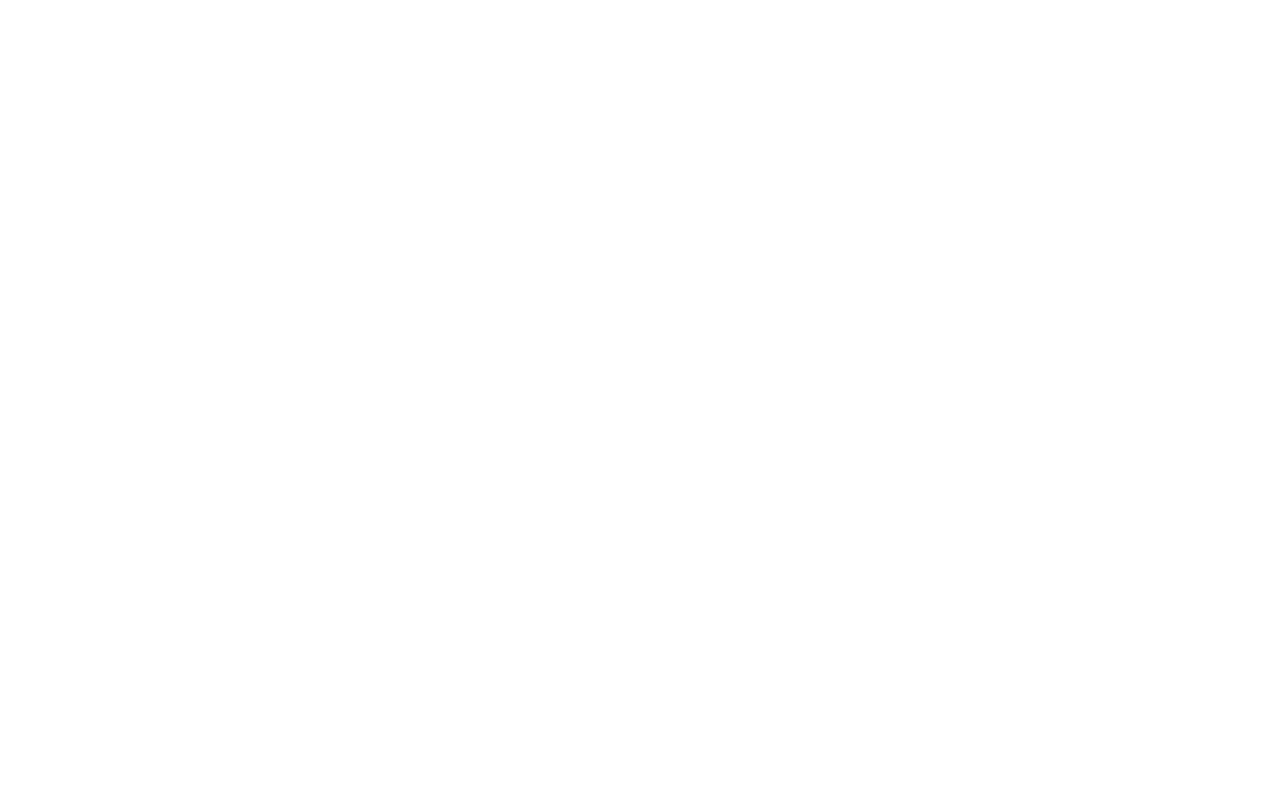
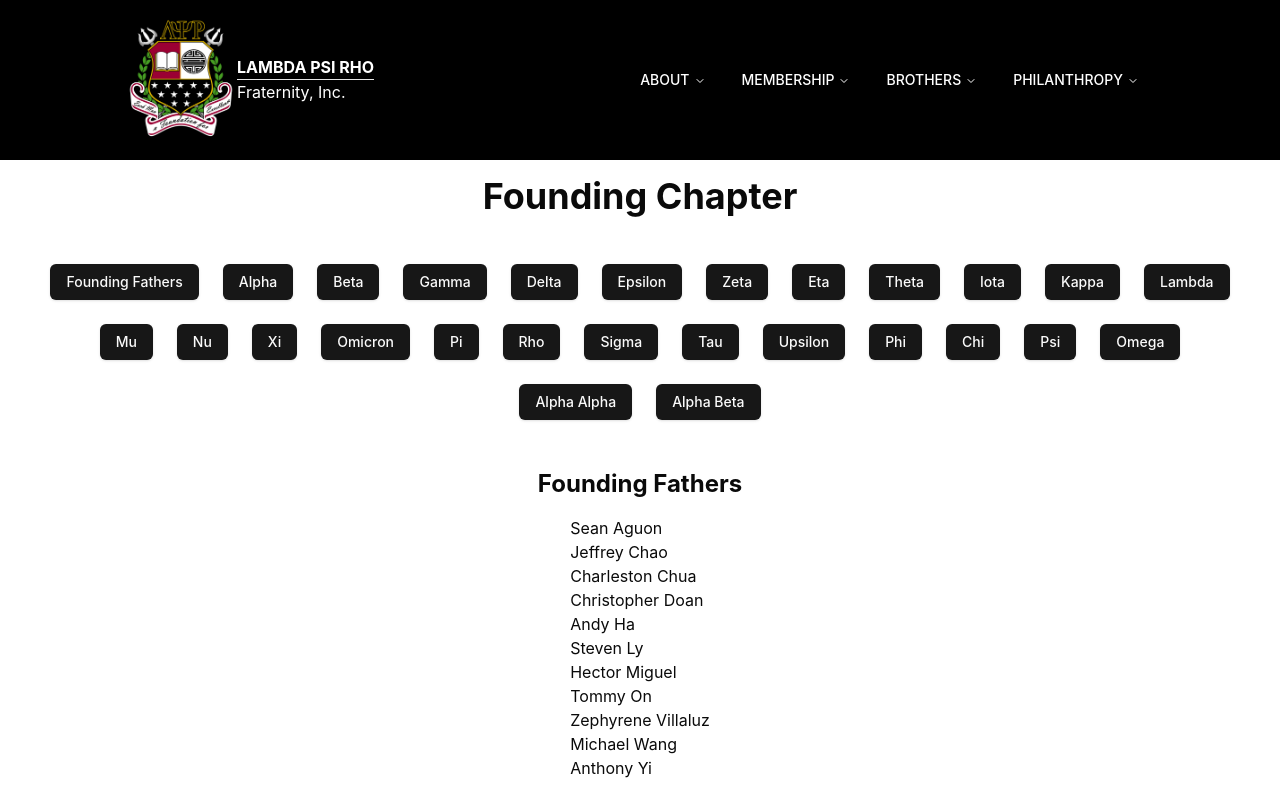
Before and after one commit to keanu-a/lpr-website, a React (Vite) app: page /founding-chapter in a window 1280 px wide. Before the commit this address had no page. Built offline with nearby package versions, Linux system fonts and the light colour scheme.

Commit message:
Made home hero section and added founding chapter brothers

```diff
--- a/package.json
+++ b/package.json
@@ -13,6 +13,7 @@
     "@radix-ui/react-accordion": "^1.2.2",
     "@radix-ui/react-dialog": "^1.1.4",
     "@radix-ui/react-navigation-menu": "^1.2.3",
+    "@radix-ui/react-slot": "^1.1.1",
     "class-variance-authority": "^0.7.1",
     "clsx": "^2.1.1",
     "lucide-react": "^0.469.0",
--- a/src/components/CrestHeader.tsx
+++ b/src/components/CrestHeader.tsx
@@ -3,7 +3,7 @@
 
 export default function CrestHeader() {
   return (
-    <NavLink to="/" className="flex items-center">
+    <NavLink to="/" className="flex items-center text-white">
       <img className="w-28" src={crest} alt="Lambda Psi Rho Crest" />
 
       <div>
--- a/src/components/Nav.tsx
+++ b/src/components/Nav.tsx
@@ -22,6 +22,8 @@
 } from '@/components/ui/accordion';
 
 import CrestHeader from './CrestHeader';
+
+import { cn } from '@/lib/utils';
 
 const navItems: { title: string; links: { name: string; href: string }[] }[] = [
   {
@@ -94,9 +96,11 @@
   },
 ];
 
-export default function Nav() {
+export default function Nav({ className }: { className?: string }) {
   return (
-    <nav className="flex justify-around my-4 mx-auto items-center">
+    <nav
+      className={cn(className, 'flex justify-around py-4 mx-auto items-center')}
+    >
       <CrestHeader />
 
       {/* Desktop Navigation */}
@@ -104,7 +108,7 @@
         <NavigationMenuList>
           {navItems.map(({ title, links }) => (
             <NavigationMenuItem>
-              <NavigationMenuTrigger className="uppercase">
+              <NavigationMenuTrigger className="uppercase bg-transparent text-white">
                 {title}
               </NavigationMenuTrigger>
 
@@ -128,7 +132,7 @@
       {/* Mobile Navigation */}
       <div className="flex md:hidden">
         <Sheet>
-          <SheetTrigger>Open</SheetTrigger>
+          <SheetTrigger className="text-white">Open</SheetTrigger>
           <SheetContent>
             <SheetHeader className="my-8">
               <CrestHeader />
--- /dev/null
+++ b/src/components/ui/button.tsx
@@ -0,0 +1,57 @@
+import * as React from "react"
+import { Slot } from "@radix-ui/react-slot"
+import { cva, type VariantProps } from "class-variance-authority"
+
+import { cn } from "@/lib/utils"
+
+const buttonVariants = cva(
+  "inline-flex items-center justify-center gap-2 whitespace-nowrap rounded-md text-sm font-medium transition-colors focus-visible:outline-none focus-visible:ring-1 focus-visible:ring-ring disabled:pointer-events-none disabled:opacity-50 [&_svg]:pointer-events-none [&_svg]:size-4 [&_svg]:shrink-0",
+  {
+    variants: {
+      variant: {
+        default:
+          "bg-primary text-primary-foreground shadow hover:bg-primary/90",
+        destructive:
+          "bg-destructive text-destructive-foreground shadow-sm hover:bg-destructive/90",
+        outline:
+          "border border-input bg-background shadow-sm hover:bg-accent hover:text-accent-foreground",
+        secondary:
+          "bg-secondary text-secondary-foreground shadow-sm hover:bg-secondary/80",
+        ghost: "hover:bg-accent hover:text-accent-foreground",
+        link: "text-primary underline-offset-4 hover:underline",
+      },
+      size: {
+        default: "h-9 px-4 py-2",
+        sm: "h-8 rounded-md px-3 text-xs",
+        lg: "h-10 rounded-md px-8",
+        icon: "h-9 w-9",
+      },
+    },
+    defaultVariants: {
+      variant: "default",
+      size: "default",
+    },
+  }
+)
+
+export interface ButtonProps
+  extends React.ButtonHTMLAttributes<HTMLButtonElement>,
+    VariantProps<typeof buttonVariants> {
+  asChild?: boolean
+}
+
+const Button = React.forwardRef<HTMLButtonElement, ButtonProps>(
+  ({ className, variant, size, asChild = false, ...props }, ref) => {
+    const Comp = asChild ? Slot : "button"
+    return (
+      <Comp
+        className={cn(buttonVariants({ variant, size, className }))}
+        ref={ref}
+        {...props}
+      />
+    )
+  }
+)
+Button.displayName = "Button"
+
+export { Button, buttonVariants }
--- /dev/null
+++ b/src/constants/foundingChapter.ts
@@ -0,0 +1,257 @@
+export const foundingChapterBrothers: {
+  className: string;
+  brothers: string[];
+}[] = [
+  {
+    className: 'Founding Fathers',
+    brothers: [
+      'Sean Aguon',
+      'Jeffrey Chao',
+      'Charleston Chua',
+      'Christopher Doan',
+      'Andy Ha',
+      'Steven Ly',
+      'Hector Miguel',
+      'Tommy On',
+      'Zephyrene Villaluz',
+      'Michael Wang',
+      'Anthony Yi',
+    ],
+  },
+  {
+    className: 'Alpha',
+    brothers: [
+      'Jefferson Bustarde',
+      'Markus Caligdong',
+      'Jeff Creedon',
+      'Steven Flores',
+      'TJ Garcia',
+      'Andrew Lau',
+      'Sang Lee',
+      'Travis Nguyen',
+      'Daniel Taing',
+      'Gabriel Uy',
+      'Anthony Villalba',
+    ],
+  },
+  {
+    className: 'Beta',
+    brothers: [
+      'Mark Dave Almachar',
+      'Abraham Cheng',
+      'Michael Chewjalearn',
+      'Justin Choi',
+      'Christopher Frias',
+      'Scotty Huynh',
+      'Kalena Pelekai-Wai',
+      'Daniel Vu',
+    ],
+  },
+  {
+    className: 'Gamma',
+    brothers: [
+      'Tony Boffelli',
+      'Ronnie Corcuera',
+      'Aren Hirano',
+      'Erik Ibarra',
+      'Marcus Krueger',
+      'James Kuzhipalla',
+      'Kawena Lee',
+      'Kevin Rodriguez',
+    ],
+  },
+  {
+    className: 'Delta',
+    brothers: [
+      'Robert Aker',
+      'Emil Almachar',
+      'Kamran Baig',
+      'Steven Eng',
+      'David Perez',
+      'Stevanus Pradipa',
+      'David Silva',
+      'David Waihenya',
+    ],
+  },
+  {
+    className: 'Epsilon',
+    brothers: [
+      'Robert Alvarez',
+      'Deo Bustarde',
+      'Ryan Fong',
+      'Warren Kao',
+      'Danny Lee',
+      'Steven Leung',
+      'Ian Nato',
+      'Dennis Park',
+      'Jason Phan',
+      'David Ramirez',
+      'Jiruth Samerthai',
+      'Sonny Tao',
+    ],
+  },
+  {
+    className: 'Zeta',
+    brothers: [
+      'Ian Cabanilla',
+      'Austin Eskola',
+      'Steven Lam',
+      'Tyler McWilliams',
+      'Kevin Rosario',
+      'David Thantacheva',
+      'Kevin Wang',
+    ],
+  },
+  {
+    className: 'Eta',
+    brothers: ['AJ Cabuang', 'Andrew Helige', 'Tyler Kinney'],
+  },
+  {
+    className: 'Theta',
+    brothers: ['Kavindu Amarasinghe', 'RB Rom', 'Joshoua Staana'],
+  },
+  {
+    className: 'Iota',
+    brothers: [
+      'Ricardo Aker',
+      'Geoffrey Kirk Alcaraz',
+      'Christian Aranas',
+      'William Brown',
+      'Paul Caraos',
+      'Nathan Hagarty',
+      'Anthony Ko',
+      'Paul Ko',
+      'Danny Phung',
+      'Jordan Serrano',
+    ],
+  },
+  {
+    className: 'Kappa',
+    brothers: [
+      'Josh Cano',
+      'Jacob Davis',
+      'Gabe Delos Santos',
+      'Victor Li',
+      'Chris Ngo',
+      'Baltazar Pulido',
+      'Mickey Rosal',
+      'Mauricio Solorio',
+    ],
+  },
+  {
+    className: 'Lambda',
+    brothers: [
+      'Raul Esteves',
+      'Hung Le',
+      'Nevin Ly',
+      'Floyd Ngov',
+      'Will Peruel',
+      'Damian Van',
+    ],
+  },
+  {
+    className: 'Mu',
+    brothers: [
+      'Christian Corabo',
+      'Jeff Kwong',
+      'Jericho Sadorra',
+      'Sirasit Punnanithi',
+    ],
+  },
+  {
+    className: 'Nu',
+    brothers: ['Ryan Kim', 'Raphael Perry', 'Kevin Samuel'],
+  },
+  {
+    className: 'Xi',
+    brothers: ['Juan Carlos Comahig', 'Allister Magalued', 'Ivan Samuel'],
+  },
+  {
+    className: 'Omicron',
+    brothers: [
+      'Alan Cruz',
+      'Brendan Hopson',
+      'Jaemin Lee',
+      'Benjamin Ly',
+      'Isaiah Marcello',
+      'Micah Soga',
+      'Ethan Tsuneta',
+      'Tim Wong',
+    ],
+  },
+  {
+    className: 'Pi',
+    brothers: ['Derick Nguyen', 'Alex Pham', 'Joey Pontillas'],
+  },
+  {
+    className: 'Rho',
+    brothers: ['Saebyuk Lee', 'Nathan Toralba', 'Albert Tran'],
+  },
+  {
+    className: 'Sigma',
+    brothers: [
+      'Keanu Aloua',
+      'Marlou DeCastro',
+      'Justin Fan',
+      'Josh Insorio',
+      'Brent Kuruma',
+      'Brian Nguyen',
+      'Kenneth Saronghilo',
+      'Marcus Son',
+    ],
+  },
+  {
+    className: 'Tau',
+    brothers: ['Joseph Cano', 'Vincent Lee', 'Ian Sin'],
+  },
+  {
+    className: 'Upsilon',
+    brothers: [
+      'Nicholas Hong',
+      'Junior Macatlang',
+      'Henry Shi',
+      'Carlos Vega-Reza',
+    ],
+  },
+  {
+    className: 'Phi',
+    brothers: [
+      'Eadrian Carreon',
+      'Jeremy Co',
+      'Dylan Dang',
+      'Morgan Hunt',
+      'Gavin Ide',
+      'Sean Luna',
+      'Jhamin Mondragon',
+      'Larsen So',
+      'Shangqi Xue',
+    ],
+  },
+  {
+    className: 'Chi',
+    brothers: [
+      'Jordan Cadelina',
+      'Chris Fernandez',
+      'Cole Gilliam',
+      'Joel Palabay',
+      'Mateo Sicento',
+      'Lourenz Victoria',
+    ],
+  },
+  {
+    className: 'Psi',
+    brothers: ['Andre Oen', 'Adam Santos'],
+  },
+  {
+    className: 'Omega',
+    brothers: [],
+  },
+  {
+    className: 'Alpha Alpha',
+    brothers: [],
+  },
+  {
+    className: 'Alpha Beta',
+    brothers: [],
+  },
+];
--- a/src/layouts/PageLayout.tsx
+++ b/src/layouts/PageLayout.tsx
@@ -4,7 +4,7 @@
 export default function PageLayout() {
   return (
     <div>
-      <Nav />
+      <Nav className="bg-black" />
       <Outlet />
     </div>
   );
--- a/src/main.tsx
+++ b/src/main.tsx
@@ -7,6 +7,7 @@
 import PageLayout from './layouts/PageLayout.tsx';
 
 import './index.css';
+import FoundingChapter from './pages/FoundingChapter.tsx';
 
 createRoot(document.getElementById('root')!).render(
   <StrictMode>
@@ -15,7 +16,8 @@
         <Route index element={<Home />} />
 
         <Route element={<PageLayout />}>
-          <Route path="about" element={<About />} />
+          <Route path="about-us" element={<About />} />
+          <Route path="founding-chapter" element={<FoundingChapter />} />
         </Route>
       </Routes>
     </BrowserRouter>
--- /dev/null
+++ b/src/pages/FoundingChapter.tsx
@@ -0,0 +1,42 @@
+import { foundingChapterBrothers } from '@/constants/foundingChapter';
+import { useState } from 'react';
+
+import { Button } from '@/components/ui/button';
+
+import { cn } from '@/lib/utils';
+
+export default function FoundingChapter() {
+  const [selectedClass, setSelectedClass] = useState('Founding Fathers');
+
+  const onClassSelect = (clickedClass: string) => {
+    setSelectedClass(clickedClass);
+  };
+
+  return (
+    <div className="flex flex-col items-center">
+      <h1 className="text-4xl font-bold mt-4">Founding Chapter</h1>
+
+      <div className="flex flex-wrap justify-center gap-6 p-12">
+        {foundingChapterBrothers.map(({ className, _ }) => (
+          <Button onClick={() => onClassSelect(className)}>{className}</Button>
+        ))}
+      </div>
+
+      {foundingChapterBrothers.map(({ className, brothers }) => (
+        <div
+          className={cn(
+            'flex flex-col items-center',
+            className == selectedClass ? 'visible' : 'hidden'
+          )}
+        >
+          <h2 className="text-2xl font-bold">{className}</h2>
+          <ul className="mt-4">
+            {brothers.map((brotherName) => (
+              <li>{brotherName}</li>
+            ))}
+          </ul>
+        </div>
+      ))}
+    </div>
+  );
+}
--- a/tailwind.config.js
+++ b/tailwind.config.js
@@ -4,76 +4,79 @@
   content: ['./index.html', './src/**/*.{js,ts,jsx,tsx}'],
   theme: {
     extend: {
+      backgroundImage: {
+        'home-hero': "url('./src/assets/active-house.jpg')",
+      },
       borderRadius: {
         lg: 'var(--radius)',
         md: 'calc(var(--radius) - 2px)',
-  			sm: 'calc(var(--radius) - 4px)'
+        sm: 'calc(var(--radius) - 4px)',
       },
       colors: {
         background: 'hsl(var(--background))',
         foreground: 'hsl(var(--foreground))',
         card: {
           DEFAULT: 'hsl(var(--card))',
-  				foreground: 'hsl(var(--card-foreground))'
+          foreground: 'hsl(var(--card-foreground))',
         },
         popover: {
           DEFAULT: 'hsl(var(--popover))',
-  				foreground: 'hsl(var(--popover-foreground))'
+          foreground: 'hsl(var(--popover-foreground))',
         },
         primary: {
           DEFAULT: 'hsl(var(--primary))',
-  				foreground: 'hsl(var(--primary-foreground))'
+          foreground: 'hsl(var(--primary-foreground))',
         },
         secondary: {
           DEFAULT: 'hsl(var(--secondary))',
-  				foreground: 'hsl(var(--secondary-foreground))'
+          foreground: 'hsl(var(--secondary-foreground))',
         },
         muted: {
           DEFAULT: 'hsl(var(--muted))',
-  				foreground: 'hsl(var(--muted-foreground))'
+          foreground: 'hsl(var(--muted-foreground))',
         },
         accent: {
           DEFAULT: 'hsl(var(--accent))',
-  				foreground: 'hsl(var(--accent-foreground))'
+          foreground: 'hsl(var(--accent-foreground))',
         },
         destructive: {
           DEFAULT: 'hsl(var(--destructive))',
-  				foreground: 'hsl(var(--destructive-foreground))'
+          foreground: 'hsl(var(--destructive-foreground))',
         },
         border: 'hsl(var(--border))',
         input: 'hsl(var(--input))',
         ring: 'hsl(var(--ring))',
         chart: {
-  				'1': 'hsl(var(--chart-1))',
-  				'2': 'hsl(var(--chart-2))',
-  				'3': 'hsl(var(--chart-3))',
-  				'4': 'hsl(var(--chart-4))',
-  				'5': 'hsl(var(--chart-5))'
-  			}
+          1: 'hsl(var(--chart-1))',
+          2: 'hsl(var(--chart-2))',
+          3: 'hsl(var(--chart-3))',
+          4: 'hsl(var(--chart-4))',
+          5: 'hsl(var(--chart-5))',
+        },
       },
       keyframes: {
         'accordion-down': {
           from: {
-  					height: '0'
+            height: '0',
           },
           to: {
-  					height: 'var(--radix-accordion-content-height)'
-  				}
+            height: 'var(--radix-accordion-content-height)',
+          },
         },
         'accordion-up': {
           from: {
-  					height: 'var(--radix-accordion-content-height)'
+            height: 'var(--radix-accordion-content-height)',
           },
           to: {
-  					height: '0'
-  				}
-  			}
+            height: '0',
+          },
+        },
       },
       animation: {
         'accordion-down': 'accordion-down 0.2s ease-out',
-  			'accordion-up': 'accordion-up 0.2s ease-out'
-  		}
-  	}
+        'accordion-up': 'accordion-up 0.2s ease-out',
       },
-  plugins: [require("tailwindcss-animate")],
+    },
+  },
+  plugins: [require('tailwindcss-animate')],
 };
```
Also changed, not shown: src/App.tsx (deleted, +0 -34 lines), src/components/ui/navigation-menu.tsx (+30 -30 lines), src/pages/Home.tsx (+10 -3 lines), 1 other file (tests, documents, lock files or other folders). Lines whose indentation alone changed are shown as unchanged.
